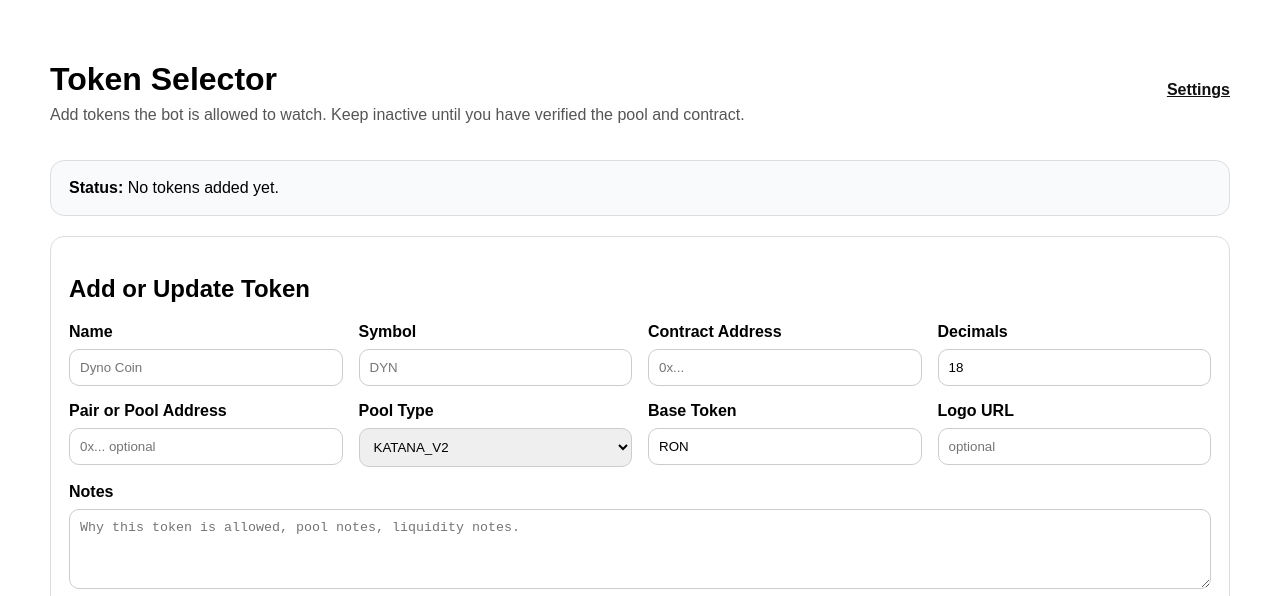
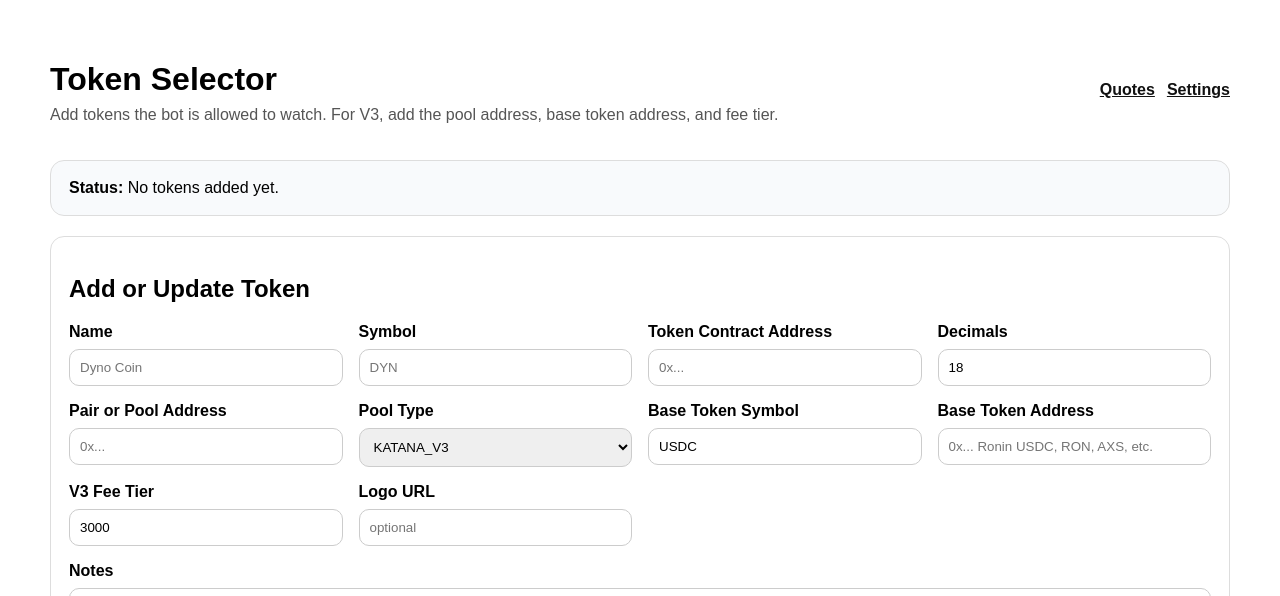
Before and after one commit to mattyoungaviation-collab/Trading-bot-ronin, a Next.js app: page /tokens in a window 1280 px wide. Shown: the top 596 px of the page. Built offline with nearby package versions, Linux system fonts and the light colour scheme; no server answers; the database is empty.

Commit message:
Add visible base token address and fee tier token fields

```diff
--- a/app/tokens/page.tsx
+++ b/app/tokens/page.tsx
@@ -12,6 +12,8 @@ type Token = {
   pairAddress: string | null;
   poolType: string;
   baseToken: string;
+  baseTokenAddress: string | null;
+  feeTier: number | null;
   isActive: boolean;
   notes: string | null;
   createdAt: string;
@@ -26,6 +28,8 @@ type TokenForm = {
   pairAddress: string;
   poolType: string;
   baseToken: string;
+  baseTokenAddress: string;
+  feeTier: string;
   isActive: boolean;
   notes: string;
 };
@@ -37,8 +41,10 @@ const emptyForm: TokenForm = {
   decimals: "18",
   logoUrl: "",
   pairAddress: "",
-  poolType: "KATANA_V2",
-  baseToken: "RON",
+  poolType: "KATANA_V3",
+  baseToken: "USDC",
+  baseTokenAddress: "",
+  feeTier: "3000",
   isActive: true,
   notes: "",
 };
@@ -68,6 +74,24 @@ export default function TokensPage() {
     setForm({ ...form, [key]: value });
   }
 
+  function loadTokenIntoForm(token: Token) {
+    setForm({
+      name: token.name,
+      symbol: token.symbol,
+      contractAddress: token.contractAddress,
+      decimals: String(token.decimals),
+      logoUrl: token.logoUrl || "",
+      pairAddress: token.pairAddress || "",
+      poolType: token.poolType,
+      baseToken: token.baseToken,
+      baseTokenAddress: token.baseTokenAddress || "",
+      feeTier: token.feeTier ? String(token.feeTier) : "",
+      isActive: token.isActive,
+      notes: token.notes || "",
+    });
+    window.scrollTo({ top: 0, behavior: "smooth" });
+  }
+
   async function saveToken() {
     setSaving(true);
     setStatus("Saving token...");
@@ -75,7 +99,11 @@ export default function TokensPage() {
       const response = await fetch("/api/tokens", {
         method: "POST",
         headers: { "Content-Type": "application/json" },
-        body: JSON.stringify({ ...form, decimals: Number(form.decimals) }),
+        body: JSON.stringify({
+          ...form,
+          decimals: Number(form.decimals),
+          feeTier: form.feeTier ? Number(form.feeTier) : null,
+        }),
       });
 
       const data = await response.json();
@@ -125,9 +153,12 @@ export default function TokensPage() {
       <div style={{ display: "flex", justifyContent: "space-between", gap: 16, alignItems: "center", flexWrap: "wrap" }}>
         <div>
           <h1 style={{ marginBottom: 8 }}>Token Selector</h1>
-          <p style={{ marginTop: 0, color: "#555" }}>Add tokens the bot is allowed to watch. Keep inactive until you have verified the pool and contract.</p>
+          <p style={{ marginTop: 0, color: "#555" }}>Add tokens the bot is allowed to watch. For V3, add the pool address, base token address, and fee tier.</p>
         </div>
-        <a href="/settings" style={{ color: "#111", fontWeight: 700 }}>Settings</a>
+        <div style={{ display: "flex", gap: 12 }}>
+          <a href="/quotes" style={{ color: "#111", fontWeight: 700 }}>Quotes</a>
+          <a href="/settings" style={{ color: "#111", fontWeight: 700 }}>Settings</a>
+        </div>
       </div>
 
       <section style={{ border: "1px solid #ddd", borderRadius: 14, padding: 18, margin: "20px 0", background: "#f8fafc" }}>
@@ -146,7 +177,7 @@ export default function TokensPage() {
             <input value={form.symbol} onChange={(e) => updateForm("symbol", e.target.value)} style={inputStyle} placeholder="DYN" />
           </label>
           <label>
-            <strong>Contract Address</strong>
+            <strong>Token Contract Address</strong>
             <input value={form.contractAddress} onChange={(e) => updateForm("contractAddress", e.target.value)} style={inputStyle} placeholder="0x..." />
           </label>
           <label>
@@ -155,7 +186,7 @@ export default function TokensPage() {
           </label>
           <label>
             <strong>Pair or Pool Address</strong>
-            <input value={form.pairAddress} onChange={(e) => updateForm("pairAddress", e.target.value)} style={inputStyle} placeholder="0x... optional" />
+            <input value={form.pairAddress} onChange={(e) => updateForm("pairAddress", e.target.value)} style={inputStyle} placeholder="0x..." />
           </label>
           <label>
             <strong>Pool Type</strong>
@@ -165,8 +196,16 @@ export default function TokensPage() {
             </select>
           </label>
           <label>
-            <strong>Base Token</strong>
-            <input value={form.baseToken} onChange={(e) => updateForm("baseToken", e.target.value)} style={inputStyle} placeholder="RON" />
+            <strong>Base Token Symbol</strong>
+            <input value={form.baseToken} onChange={(e) => updateForm("baseToken", e.target.value)} style={inputStyle} placeholder="USDC" />
+          </label>
+          <label>
+            <strong>Base Token Address</strong>
+            <input value={form.baseTokenAddress} onChange={(e) => updateForm("baseTokenAddress", e.target.value)} style={inputStyle} placeholder="0x... Ronin USDC, RON, AXS, etc." />
+          </label>
+          <label>
+            <strong>V3 Fee Tier</strong>
+            <input type="number" value={form.feeTier} onChange={(e) => updateForm("feeTier", e.target.value)} style={inputStyle} placeholder="500, 3000, 10000" />
           </label>
           <label>
             <strong>Logo URL</strong>
@@ -196,12 +235,14 @@ export default function TokensPage() {
               <div style={{ display: "flex", justifyContent: "space-between", gap: 12, flexWrap: "wrap" }}>
                 <div>
                   <h3 style={{ margin: 0 }}>{token.symbol} · {token.name}</h3>
-                  <p style={{ margin: "8px 0", color: "#555" }}>{token.poolType} / Base: {token.baseToken} / Decimals: {token.decimals}</p>
+                  <p style={{ margin: "8px 0", color: "#555" }}>{token.poolType} / Base: {token.baseToken} / Fee Tier: {token.feeTier || "None"} / Decimals: {token.decimals}</p>
                   <p style={{ margin: "8px 0", overflowWrap: "anywhere" }}><strong>Contract:</strong> {token.contractAddress}</p>
+                  <p style={{ margin: "8px 0", overflowWrap: "anywhere" }}><strong>Base Address:</strong> {token.baseTokenAddress || "Not set"}</p>
                   <p style={{ margin: "8px 0", overflowWrap: "anywhere" }}><strong>Pool:</strong> {token.pairAddress || "Not set"}</p>
                   {token.notes ? <p style={{ margin: "8px 0" }}><strong>Notes:</strong> {token.notes}</p> : null}
                 </div>
-                <div style={{ display: "flex", gap: 8, alignItems: "start" }}>
+                <div style={{ display: "flex", gap: 8, alignItems: "start", flexWrap: "wrap" }}>
+                  <button onClick={() => loadTokenIntoForm(token)} style={smallButtonStyle}>Edit</button>
                   <button onClick={() => toggleActive(token)} style={smallButtonStyle}>{token.isActive ? "Deactivate" : "Activate"}</button>
                   <button onClick={() => deleteToken(token)} style={dangerButtonStyle}>Delete</button>
                 </div>
```
